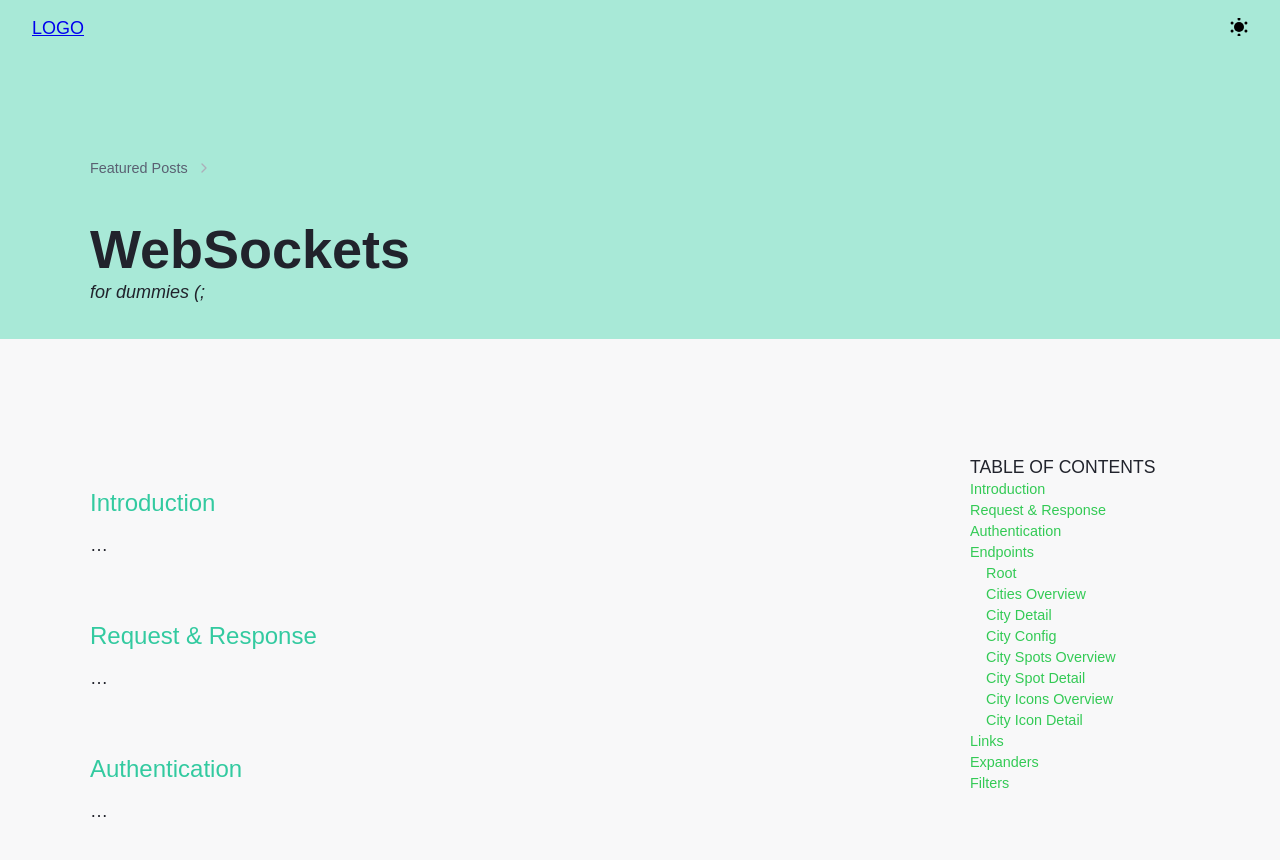
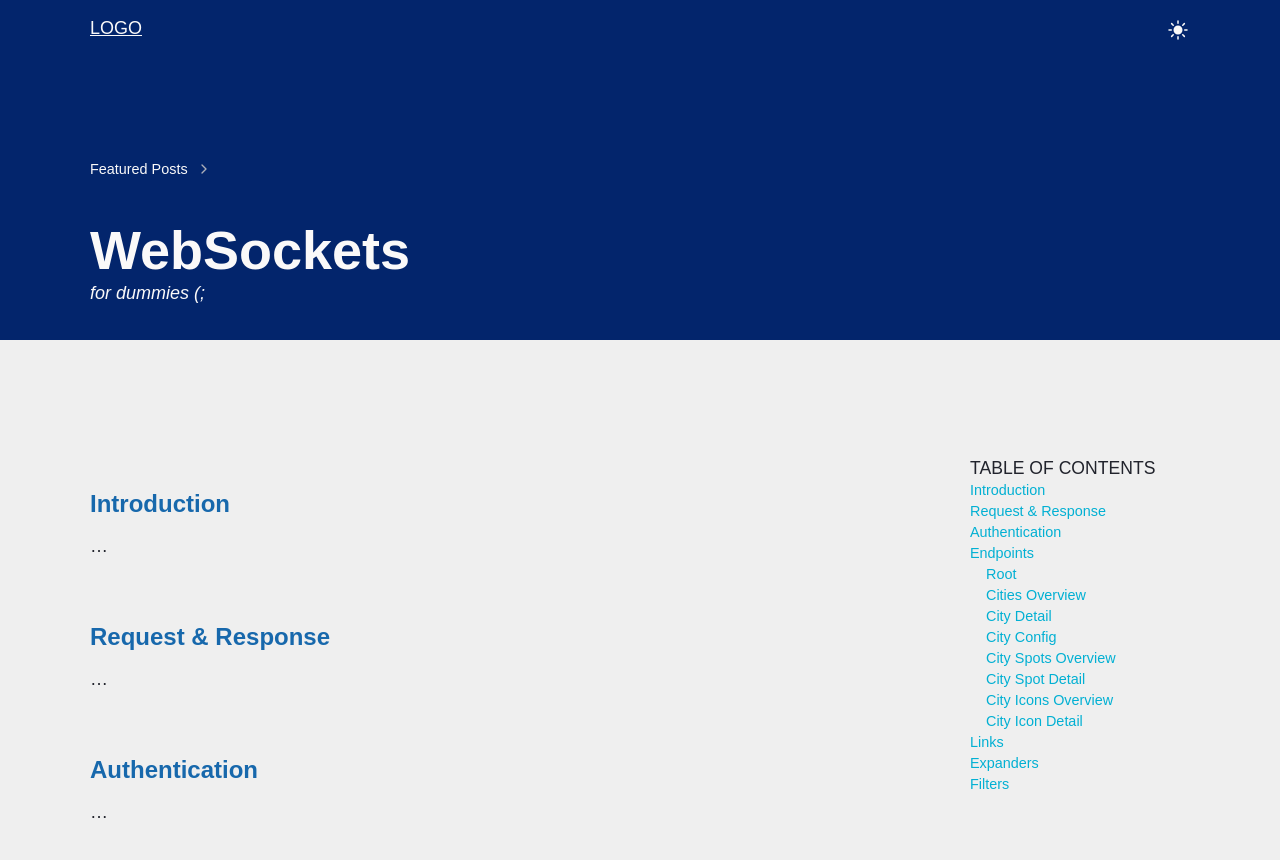
Before and after one commit to WDP3-FH/websockets-for-dummies, a plain HTML site: page summary_page/index.html in a window 1280 px wide. Shown: the top 860 px of the page. Drawn offline with Linux system fonts and the light colour scheme; a web font is replaced by a local one.

Commit message:
fixed header/footer + colors

```diff
--- a/summary_page/index.html
+++ b/summary_page/index.html
@@ -17,105 +17,39 @@
     <body>
         <!-- Top Navigation -->
         <nav class="top-nav">
+            <div class="nav-container">
                 <ul>
                     <li><a href="./index.html">LOGO</a></li>
                     <li>
-                    <a href="./index.html"
-                        ><svg
-                            width="18"
-                            height="18"
-                            viewBox="0 0 18 18"
-                            style="transform: rotate(90deg)"
-                            class="sc-a794b73f-1 cTsuKR"
+                        <div class="js-darkmode-toggle darkmode-toggle">
+                            <svg
+                                xmlns="http://www.w3.org/2000/svg"
+                                viewBox="0 0 24 24"
+                                fill="currentColor"
+                                data-slot="icon"
+                                class="js-darkmode-sun"
                             >
-                            <mask id="moon-mask-main-nav">
-                                <rect
-                                    x="0"
-                                    y="0"
-                                    width="18"
-                                    height="18"
-                                    fill="#FFF"
-                                ></rect>
-                                <circle
-                                    cx="25"
-                                    cy="0"
-                                    r="8"
-                                    fill="black"
-                                ></circle>
-                            </mask>
-                            <circle
-                                cx="9"
-                                cy="9"
-                                fill="var(--color-text)"
-                                mask="url(#moon-mask-main-nav)"
-                                r="5"
-                            ></circle>
-                            <g>
-                                <circle
-                                    cx="17"
-                                    cy="9"
-                                    r="1.5"
-                                    fill="var(--color-text)"
-                                    style="
-                                        transform-origin: center center;
-                                        transform: scale(1);
-                                    "
-                                ></circle>
-                                <circle
-                                    cx="13"
-                                    cy="15.928203"
-                                    r="1.5"
-                                    fill="var(--color-text)"
-                                    style="
-                                        transform-origin: center center;
-                                        transform: scale(1);
-                                    "
-                                ></circle>
-                                <circle
-                                    cx="5"
-                                    cy="15.928203"
-                                    r="1.5"
-                                    fill="var(--color-text)"
-                                    style="
-                                        transform-origin: center center;
-                                        transform: scale(1);
-                                    "
-                                ></circle>
-                                <circle
-                                    cx="1"
-                                    cy="9"
-                                    r="1.5"
-                                    fill="var(--color-text)"
-                                    style="
-                                        transform-origin: center center;
-                                        transform: scale(1);
-                                    "
-                                ></circle>
-                                <circle
-                                    cx="5"
-                                    cy="2.071797"
-                                    r="1.5"
-                                    fill="var(--color-text)"
-                                    style="
-                                        transform-origin: center center;
-                                        transform: scale(1);
-                                    "
-                                ></circle>
-                                <circle
-                                    cx="13"
-                                    cy="2.071797"
-                                    r="1.5"
-                                    fill="var(--color-text)"
-                                    style="
-                                        transform-origin: center center;
-                                        transform: scale(1);
-                                    "
-                                ></circle>
-                            </g>
+                                <path
+                                    d="M12 2.25a.75.75 0 0 1 .75.75v2.25a.75.75 0 0 1-1.5 0V3a.75.75 0 0 1 .75-.75ZM7.5 12a4.5 4.5 0 1 1 9 0 4.5 4.5 0 0 1-9 0ZM18.894 6.166a.75.75 0 0 0-1.06-1.06l-1.591 1.59a.75.75 0 1 0 1.06 1.061l1.591-1.59ZM21.75 12a.75.75 0 0 1-.75.75h-2.25a.75.75 0 0 1 0-1.5H21a.75.75 0 0 1 .75.75ZM17.834 18.894a.75.75 0 0 0 1.06-1.06l-1.59-1.591a.75.75 0 1 0-1.061 1.06l1.59 1.591ZM12 18a.75.75 0 0 1 .75.75V21a.75.75 0 0 1-1.5 0v-2.25A.75.75 0 0 1 12 18ZM7.758 17.303a.75.75 0 0 0-1.061-1.06l-1.591 1.59a.75.75 0 0 0 1.06 1.061l1.591-1.59ZM6 12a.75.75 0 0 1-.75.75H3a.75.75 0 0 1 0-1.5h2.25A.75.75 0 0 1 6 12ZM6.697 7.757a.75.75 0 0 0 1.06-1.06l-1.59-1.591a.75.75 0 0 0-1.061 1.06l1.59 1.591Z"
+                                />
                             </svg>
-                    </a>
+                            <svg
+                                xmlns="http://www.w3.org/2000/svg"
+                                viewBox="0 0 24 24"
+                                fill="currentColor"
+                                data-slot="icon"
+                                class="js-darkmode-moon hidden"
+                            >
+                                <path
+                                    fill-rule="evenodd"
+                                    d="M9.528 1.718a.75.75 0 0 1 .162.819A8.97 8.97 0 0 0 9 6a9 9 0 0 0 9 9 8.97 8.97 0 0 0 3.463-.69.75.75 0 0 1 .981.98 10.503 10.503 0 0 1-9.694 6.46c-5.799 0-10.5-4.7-10.5-10.5 0-4.368 2.667-8.112 6.46-9.694a.75.75 0 0 1 .818.162Z"
+                                    clip-rule="evenodd"
+                                />
+                            </svg>
+                        </div>
                     </li>
                 </ul>
+            </div>
         </nav>
         <!-- Header -->
         <header class="main-header">
@@ -270,8 +204,8 @@
 
         <footer class="main-footer">
             <div class="footer-content">
-                <p>WDP Semesterprojekt - Thema: WebSockets</p>
-                <div class="footer-team">
+                <p class="thema">WDP Semesterprojekt - Thema: WebSockets</p>
+                <div class="team">
                     <p>Projekt-Team:</p>
                     <ul>
                         <li>Elias Rist</li>
--- a/summary_page/scripts/index.js
+++ b/summary_page/scripts/index.js
@@ -27,4 +27,16 @@ window.onload = () => {
     document.querySelectorAll("section[id]").forEach((section) => {
         observer.observe(section);
     });
+
+    //darkmode-toggle
+    document
+        .getElementsByClassName("js-darkmode-toggle")[0]
+        .addEventListener("click", () => {
+            document
+                .getElementsByClassName("js-darkmode-sun")[0]
+                .classList.toggle("hidden");
+            document
+                .getElementsByClassName("js-darkmode-moon")[0]
+                .classList.toggle("hidden");
+        });
 };
--- a/summary_page/styles/styles.css
+++ b/summary_page/styles/styles.css
@@ -2,16 +2,19 @@
 =               Root                          =
 =============================================*/
 :root {
-    --background-color: #F8F8F9;
-    --alt-background-color: #455973;
-    --highlight-color: #33CA55;
-    --alt-highlight-color: #F2BA58;
+    --background-color: #EFEFEF;
+    --alt-background-color: #03256C;
+    --highlight-color: #FFBC42;
+    --alt-highlight-color: #FFD6BA;
     /* --main-color: #37ACCD; */
-    --main-color: #33CAA0;
-    --light-main-color: #a8e9d7;
-    --alt-main-color: #33A9CA;
+    /* #3E71B9 */
+    --main-color: #1768AC;
+    --light-main-color: #FFBC42;
+    --alt-main-color: #02B0D3;
     --text-color: hsl(225deg, 15%, 15%);
-    --alt-text-color: hsl(225deg, 12%, 40%);
+    --alt-text-color: #FAF9F9;
+    /* --alt-text-color: hsl(225deg, 12%, 40%); */
+    --light-grey: hsl(226, 8%, 70%);
 
     --font-family-default: 'Martel Sans', sans-serif;
     --font-family-code: "placeholder";
@@ -29,21 +32,30 @@ body {
   margin: 0;
 }
 
+.hidden {
+  display: none;
+}
+
 /*=============================================
 =               Top-Naviagation               =
 =============================================*/
 
 .top-nav {
-    background-color: var(--light-main-color);
-    padding: 0 32px;
+    background-color: var(--alt-background-color);
     position: sticky;
     top: 0;
     left: 0;
     z-index: 999;
-    /* width: 100%; */
+    width: 100%;
+    color: var(--alt-text-color)
 }
 
-.top-nav ul {
+.top-nav .nav-container {
+  width: clamp(250px, 90vw, 1100px);
+  margin: 0 auto;
+}
+
+.top-nav .nav-container ul {
     list-style: none;
     margin: 0;
     padding: 18px 0;
@@ -51,12 +63,30 @@ body {
     justify-content: space-between;
 }
 
+.top-nav .nav-container ul li a {
+  color: var(--alt-text-color)
+}
+
+.top-nav .nav-container ul li .darkmode-toggle {
+  width: 24px;
+  height: 24px;
+}
+
+.top-nav .nav-container ul li .darkmode-toggle:hover {
+  color: var(--highlight-color);
+  cursor: pointer;
+}
+
+.top-nav .nav-container ul li .darkmode-toggle:active {
+  color: var(--alt-highlight-color);
+}
+
 /*=============================================
 =               Header                        =
 =============================================*/
 
 .main-header {
-  background-color: var(--light-main-color);
+  background-color: var(--alt-background-color);
   margin: 0;
   width: 100%;
   height: 35vh;
@@ -70,6 +100,7 @@ body {
     padding: 0;
     width: clamp(250px, 90vw, 1100px);
     margin: 0 auto;
+    color: var(--alt-text-color);
 }
 
 .headline-container .feature-list {
@@ -78,7 +109,6 @@ body {
 }
 
 .headline-container .feature-list .feature {
-    color: var(--alt-text-color);
     font-size: 0.8em;
     cursor: pointer;
     margin: 0;
@@ -86,13 +116,17 @@ body {
 }
 
 .headline-container .feature-list .feature:hover {
-    color: var(--text-color);
+    color: var(--highlight-color);
+}
+
+.headline-container .feature-list .feature:active {
+  color: var(--alt-highlight-color);
 }
 
 .headline-container .feature-list #feature-svg {
     height: 25px;
     padding-left: 8px;
-    color: hsl(226, 8%, 70%);
+    color: var(--light-grey);
     /* transform: translateY(2.5px); */
 }
 
@@ -108,6 +142,13 @@ body {
     font-weight: 500;
     font-style: italic;
     /* transform: translateY(-20px); */
+}
+
+@media screen and (max-width: 400px) {
+  .headline-container h1 {
+    font-size: 2.2em;
+  }
+
 }
 
 /*=============================================
@@ -132,7 +173,7 @@ main section {
 
 h2 {
   font-size: 1.5rem;
-  font-weight: 500;
+  font-weight: bold;
   margin: 0;
   color: var(--main-color);
 }
@@ -171,13 +212,21 @@ h2 {
 
 .scrollspy-nav li a {
   font-size: 0.9rem;
-  color: var(--alt-text-color);
+  color: var(--text-color);
   text-decoration: none;
   transition: all 0.2s ease-in-out;
 }
 
 .scrollspy-nav li a.active {
+  color: var(--alt-main-color);
+}
+
+.scrollspy-nav li a:hover {
   color: var(--highlight-color);
+}
+
+.scrollspy-nav li a:active {
+  color: var(--alt-highlight-color);
 }
 
 @media screen and (max-width: 1080px) {
@@ -195,29 +244,36 @@ h2 {
 =============================================*/
 
 .main-footer {
-  background-color: var(--light-main-color);
+  background-color: var(--alt-background-color);
+  color: var(--alt-text-color);
   margin: 0;
   width: 100%;
-  /* height: 25vh; */
-  /* display: flex;
-  flex-direction: column;
-  justify-content: end; */
-  padding: 0 32px;
   font-size: 0.8em;
-
 }
 
 .main-footer .footer-content {
+  width: clamp(250px, 90vw, 1100px);
+  margin: 0 auto;
   display: flex;
   justify-content: space-between;
-  width: clamp(250px, 90vw, 1100px);
-  margin: 0 auto;
+  gap: 20px;
 }
 
-.main-footer .footer-team {
+.main-footer .team {
   display: flex;
 }
 
-/* .main-footer .footer-team p, .main-footer .footer-team ul {
-  margin: 0;
-} */
+@media screen and (max-width: 600px) {
+  .main-footer .team {
+    flex-direction: column;
+  }
+
+  .main-footer .team p{
+    margin-bottom: 0;
+  }
+
+  .main-footer .team ul{
+    margin-top: 0;
+  }
+
+}
```
Lines whose indentation alone changed are shown as unchanged.
